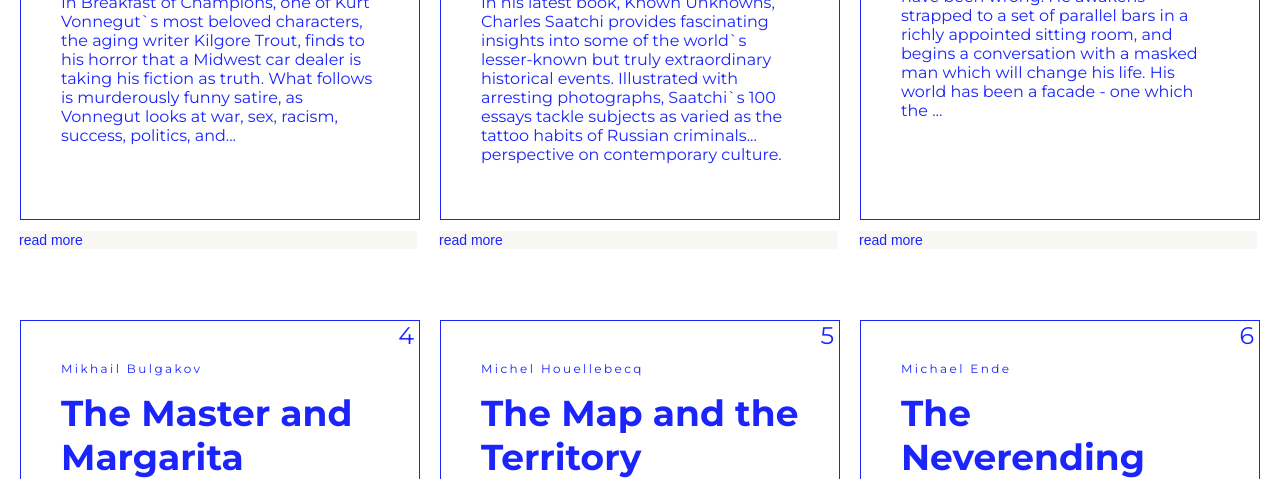
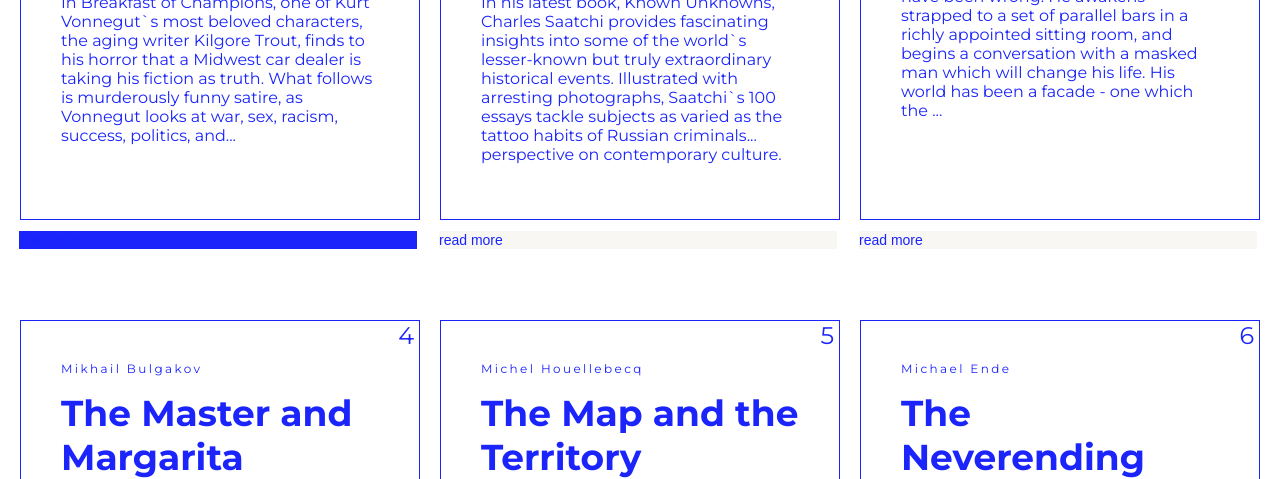
Before and after one commit to BalazsGergo/final-exam-uibuild, a plain HTML site: page index.html in a window 1280 px wide. In both pictures the pointer is over the button 218 px from the left and 561 px from the top of the page. Shown: the part 321-800 px from the top of the page. Drawn offline with Linux system fonts and the light colour scheme.

Commit message:
added hover

```diff
--- a/style.css
+++ b/style.css
@@ -75,6 +75,10 @@ button {
 
 }
 
+button:hover {
+    background-color: #1a24fb;
+}
+
 @media screen and (max-width: 470px) {
 
     #root {
```
